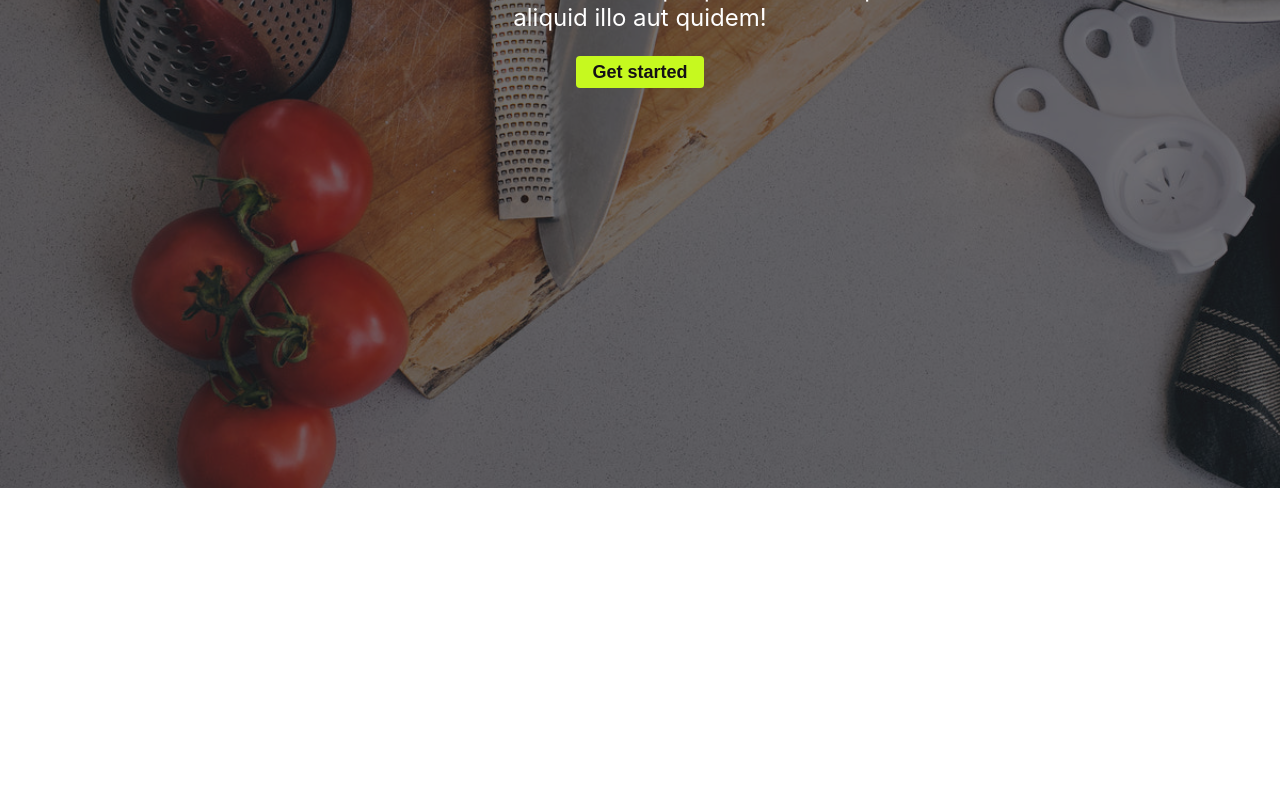
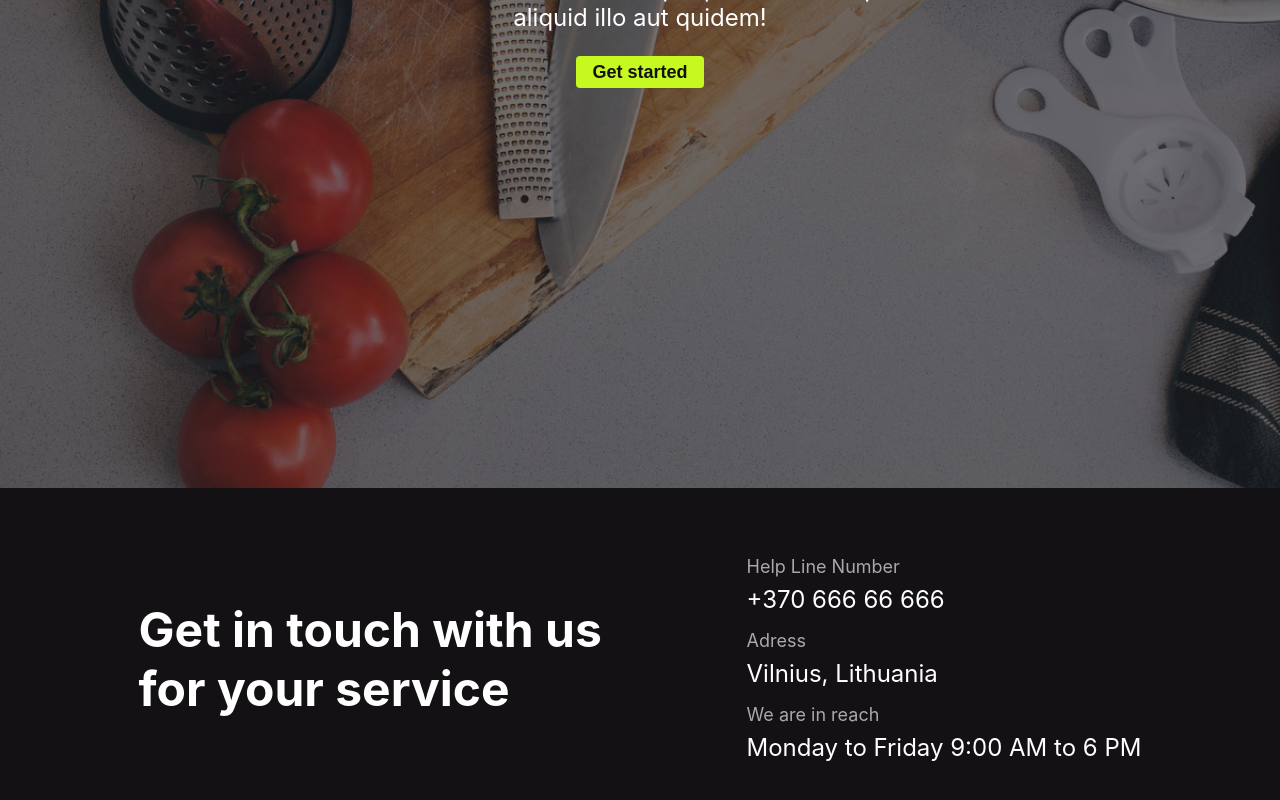
Before and after one commit to transparentCamel/nutritionApp, a React (Create React App) app: page / in a window 1280 px wide. Shown: the part 344-1144 px from the top of the page. Before the commit the page ends 832 px from the top, so only its background shows below. Built offline with nearby package versions, Linux system fonts and the light colour scheme; a web font is replaced by a local one.

Commit message:
footer concept

```diff
--- a/src/App.js
+++ b/src/App.js
@@ -4,6 +4,7 @@ import { theme } from './core/globalStyles/Theme';
 import Header from './core/features/header/Header';
 import { BrowserRouter, Routes, Route } from 'react-router-dom';
 import { Home } from './screens/Home';
+import Footer from './core/features/footer/Footer';
 
 function App() {
   return (
@@ -14,6 +15,7 @@ function App() {
         <Routes>
           <Route path='/' element={<Home />} />
         </Routes>
+        <Footer />
       </BrowserRouter>
     </ThemeProvider>
   );
--- a/src/core/components/button/Button.Styles.jsx
+++ b/src/core/components/button/Button.Styles.jsx
@@ -11,4 +11,5 @@ export const ButtonStyles = styled.button`
   font-size: 18px;
   font-weight: bold;
   border-radius: 4px;
+  cursor: pointer;
 `;
--- /dev/null
+++ b/src/core/features/footer/Footer.Styles.jsx
@@ -0,0 +1,30 @@
+import styled from 'styled-components';
+import { theme } from '../../globalStyles/Theme';
+export const FooterStyles = styled.footer`
+  background-color: ${theme.colors.black};
+  color: ${theme.colors.white};
+  align-items: center;
+  justify-content: center;
+  padding: 64px 64px;
+
+  div {
+    span {
+      gap: 8px;
+      p {
+        margin: 0px;
+      }
+      p:nth-child(1) {
+        color: #a9a9a9;
+      }
+    }
+    span:nth-child(2) {
+      margin: 16px 0px;
+    }
+  }
+  div:nth-child(2) {
+    margin-left: 128px;
+  }
+  div:nth-child(1) {
+    max-width: 480px;
+  }
+`;
--- /dev/null
+++ b/src/core/features/footer/Footer.jsx
@@ -0,0 +1,27 @@
+import React from 'react';
+import { FooterStyles } from './Footer.Styles';
+
+export default function Footer() {
+  return (
+    <FooterStyles>
+      <div>
+        <h3>Get in touch with us for your service</h3>
+        <span className='svgContainer'></span>
+      </div>
+      <div className='column'>
+        <span className='column'>
+          <p>Help Line Number</p>
+          <p className='title02'>+370 666 66 666</p>
+        </span>
+        <span className='column'>
+          <p>Adress</p>
+          <p className='title02'>Vilnius, Lithuania</p>
+        </span>
+        <span className='column'>
+          <p>We are in reach</p>
+          <p className='title02'>Monday to Friday 9:00 AM to 6 PM</p>
+        </span>
+      </div>
+    </FooterStyles>
+  );
+}
--- a/src/core/globalStyles/GlobalStyles.jsx
+++ b/src/core/globalStyles/GlobalStyles.jsx
@@ -41,11 +41,7 @@ body {
         font-size: ${theme.fontSizes.paragraph};
 
     }
-    .flexCenter {
-        display:flex;
-        justify-content: center;
-        align-items: center;
-    }
+
     .row {
         display:flex;
         flex-direction:row;
```
